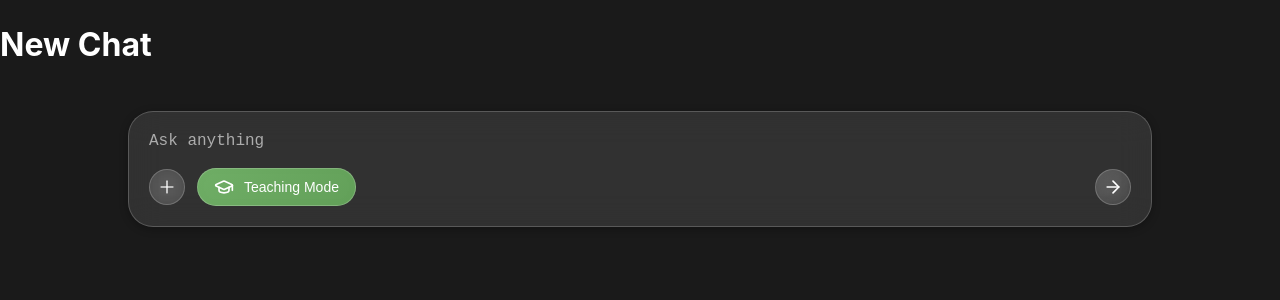
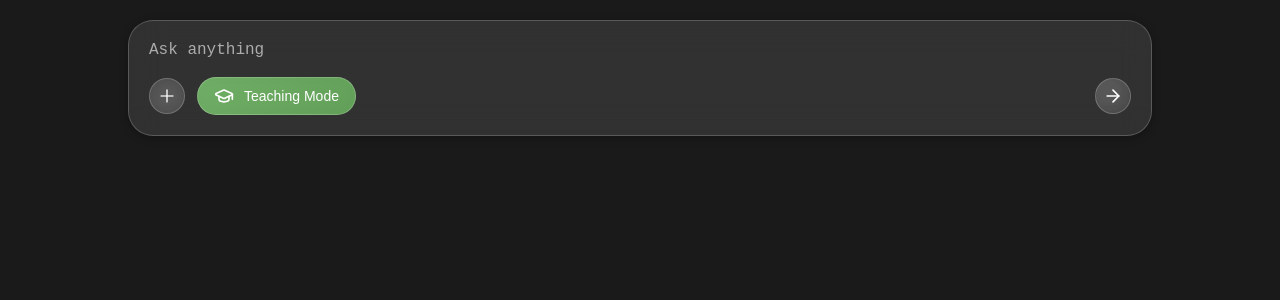
Before and after one commit to risshhabh/physics-gpt, a React (Vite) app: page /new in a window 1280 px wide. Shown: the top 300 px of the page. Built offline with nearby package versions, Linux system fonts and the light colour scheme; no server answers.

Commit message:
create CSS file for new chat page. NOTE: may delete newchat altogether to opt for chat entirely

```diff
--- a/src/pages/NewChat.jsx
+++ b/src/pages/NewChat.jsx
@@ -1,5 +1,6 @@
 // import { useAuth } from "../hooks/useAuth"; // UNCOMMENT AFTER TESTING AUTHENTICATION
 import InputBox from "../components/InputBox";
+import "./NewChat.css";
 
 export default function NewChat() {
 
@@ -20,7 +21,6 @@ export default function NewChat() {
 
     return (
         <>
-            <h1>New Chat</h1>
             <InputBox />
         </>
     );
```
Also changed, not shown: src/pages/NewChat.css (added).
